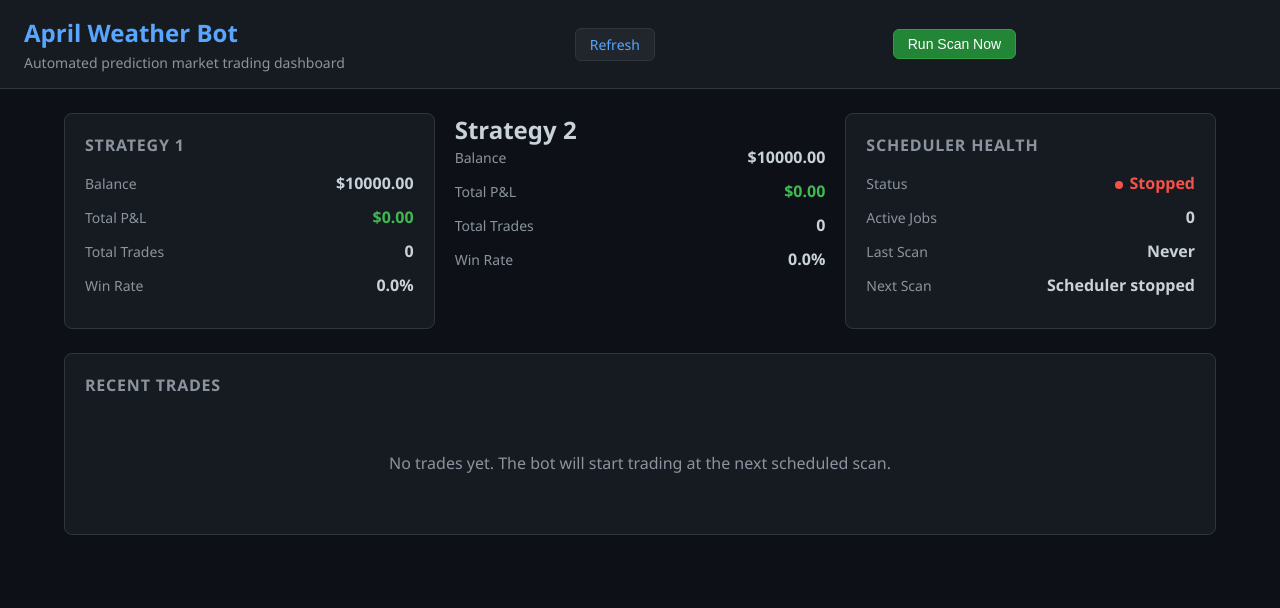
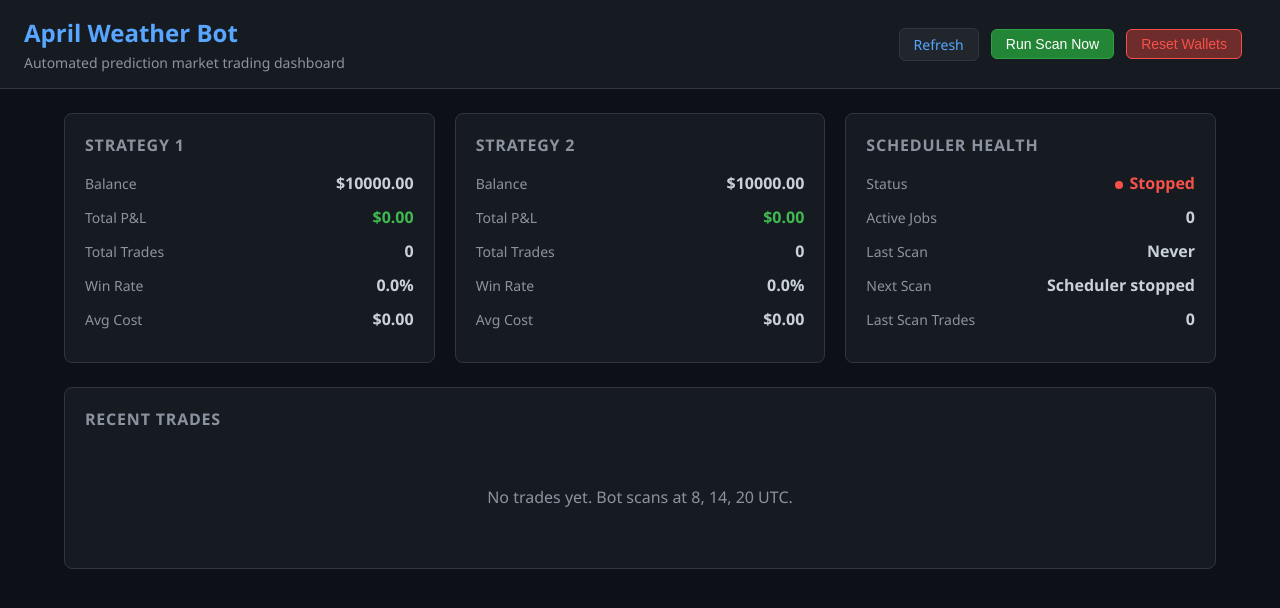
Before and after one commit to LesbianaGrande/april-weather-bot, a FastAPI app: page / in a window 1280 px wide. Shown: the top 608 px of the page. Run offline with FastAPI, Linux system fonts and the light colour scheme; data that the repository does not hold is empty.

Commit message:
Update index.html

```diff
--- a/dashboard/templates/index.html
+++ b/dashboard/templates/index.html
@@ -6,8 +6,8 @@
   <title>April Weather Bot Dashboard</title>
   <style>
     * { margin: 0; padding: 0; box-sizing: border-box; }
-        body { font-family: 'Segoe UI', sans-serif; background: #0d1117; color: #c9d1d9; min-height: 100vh; }
-        .header { background: #161b22; border-bottom: 1px solid #30363d; padding: 16px 24px; display: flex; align-items: center; justify-content: space-between; }
+    body { font-family: Segoe UI, sans-serif; background: #0d1117; color: #c9d1d9; min-height: 100vh; }
+    .header { background: #161b22; border-bottom: 1px solid #30363d; padding: 16px 24px; display: flex; align-items: center; justify-content: space-between; flex-wrap: wrap; gap: 8px; }
     .header h1 { font-size: 1.5rem; color: #58a6ff; }
     .header p { color: #8b949e; font-size: 0.875rem; margin-top: 4px; }
     .container { max-width: 1200px; margin: 0 auto; padding: 24px; }
@@ -18,179 +18,118 @@
     .stat { margin-bottom: 12px; display: flex; justify-content: space-between; align-items: center; }
     .stat-label { color: #8b949e; font-size: 0.875rem; }
     .stat-value { font-size: 1rem; font-weight: 600; }
-        .positive { color: #3fb950; }
-        .negative { color: #f85149; }
-        .neutral { color: #c9d1d9; }
+    .positive { color: #3fb950; } .negative { color: #f85149; } .neutral { color: #c9d1d9; }
     .status-dot { display: inline-block; width: 8px; height: 8px; border-radius: 50%; margin-right: 6px; }
-        .status-dot.running { background: #3fb950; }
-        .status-dot.stopped { background: #f85149; }
+    .status-dot.running { background: #3fb950; } .status-dot.stopped { background: #f85149; }
     table { width: 100%; border-collapse: collapse; }
     th { text-align: left; padding: 8px 12px; font-size: 0.75rem; color: #8b949e; text-transform: uppercase; border-bottom: 1px solid #30363d; }
-        td { padding: 10px 12px; font-size: 0.875rem; border-bottom: 1px solid #21262d; }
+    td { padding: 10px 12px; font-size: 0.875rem; border-bottom: 1px solid #21262d; white-space: nowrap; }
+    td.wrap { white-space: normal; max-width: 300px; overflow: hidden; text-overflow: ellipsis; }
     tr:last-child td { border-bottom: none; }
     .badge { display: inline-block; padding: 2px 8px; border-radius: 12px; font-size: 0.75rem; font-weight: 600; }
-        .badge-green { background: #1a3a24; color: #3fb950; }
-        .badge-red { background: #3d1515; color: #f85149; }
-        .badge-gray { background: #21262d; color: #8b949e; }
+    .badge-green { background: #1a3a24; color: #3fb950; } .badge-red { background: #3d1515; color: #f85149; } .badge-gray { background: #21262d; color: #8b949e; }
     .empty-state { text-align: center; padding: 40px; color: #8b949e; }
-        .refresh-btn { background: #21262d; border: 1px solid #30363d; color: #58a6ff; padding: 6px 14px; border-radius: 6px; cursor: pointer; font-size: 0.875rem; text-decoration: none; }
-        .refresh-btn:hover { background: #30363d; }
-        .scan-btn { background: #238636; border: 1px solid #2ea043; color: #fff; padding: 6px 14px; border-radius: 6px; cursor: pointer; font-size: 0.875rem; margin-left: 8px; }
-        .scan-btn:hover { background: #2ea043; }
-        .scan-btn:disabled { opacity: 0.5; cursor: not-allowed; }
+    .btn { padding: 6px 14px; border-radius: 6px; cursor: pointer; font-size: 0.875rem; border: 1px solid; }
+    .refresh-btn { background: #21262d; border-color: #30363d; color: #58a6ff; text-decoration: none; }
+    .scan-btn { background: #238636; border-color: #2ea043; color: #fff; margin-left: 8px; }
+    .reset-btn { background: #6e2c2c; border-color: #f85149; color: #f85149; margin-left: 8px; }
     #scan-status { font-size: 0.8rem; margin-left: 10px; color: #8b949e; }
   </style>
 </head>
 <body>
   <div class="header">
-    <div>
-        <h1>April Weather Bot</h1>
-        <p>Automated prediction market trading dashboard</p>
-    </div>
-    <a href="/" class="refresh-btn">Refresh</a>
-    <button class="scan-btn" id="scan-btn" onclick="runScan()">Run Scan Now</button>
+    <div><h1>April Weather Bot</h1><p>Automated prediction market trading dashboard</p></div>
+    <div style="display:flex;align-items:center;gap:4px;flex-wrap:wrap;">
+      <a href="/" class="btn refresh-btn">Refresh</a>
+      <button class="btn scan-btn" id="scan-btn" onclick="runScan()">Run Scan Now</button>
+      <button class="btn reset-btn" id="reset-btn" onclick="resetWallets()">Reset Wallets</button>
       <span id="scan-status"></span>
     </div>
+  </div>
   <div class="container">
-    {% if error %}
-    <div class="error-banner">Error loading data: {{ error }}</div>
-    {% endif %}
-
+    {% if error %}<div class="error-banner">Error: {{ error }}</div>{% endif %}
     <div class="grid">
       <div class="card">
         <h2>Strategy 1</h2>
-            <div class="stat">
-                <span class="stat-label">Balance</span>
-                <span class="stat-value neutral">${{ "%.2f" | format(stats1.get('balance', 0)) }}</span>
+        <div class="stat"><span class="stat-label">Balance</span>
+        <span class="stat-value {% if stats1.get('balance', 0) >= 0 %}neutral{% else %}negative{% endif %}">
+        ${{ "%.2f" | format(stats1.get('balance', 0)) }}</span></div>
+        <div class="stat"><span class="stat-label">Total P&amp;L</span>
+        {% set pnl1 = stats1.get('pnl', 0) %}
+        <span class="stat-value {% if pnl1 >= 0 %}positive{% else %}negative{% endif %}">${{ "%.2f" | format(pnl1) }}</span></div>
+        <div class="stat"><span class="stat-label">Total Trades</span><span class="stat-value neutral">{{ stats1.get('total_trades', 0) }}</span></div>
+        <div class="stat"><span class="stat-label">Win Rate</span><span class="stat-value neutral">{{ "%.1f" | format(stats1.get('win_rate', 0)) }}%</span></div>
+        <div class="stat"><span class="stat-label">Avg Cost</span><span class="stat-value neutral">${{ "%.2f" | format(stats1.get('avg_trade_cost', 0)) }}</span></div>
       </div>
-            <div class="stat">
-                <span class="stat-label">Total P&L</span>
-                {% set pnl1 = stats1.get('total_pnl', 0) %}
-                <span class="stat-value {% if pnl1 >= 0 %}positive{% else %}negative{% endif %}">${{ "%.2f" | format(pnl1) }}</span>
+      <div class="card">
+        <h2>Strategy 2</h2>
+        <div class="stat"><span class="stat-label">Balance</span>
+        <span class="stat-value {% if stats2.get('balance', 0) >= 0 %}neutral{% else %}negative{% endif %}">
+        ${{ "%.2f" | format(stats2.get('balance', 0)) }}</span></div>
+        <div class="stat"><span class="stat-label">Total P&amp;L</span>
+        {% set pnl2 = stats2.get('pnl', 0) %}
+        <span class="stat-value {% if pnl2 >= 0 %}positive{% else %}negative{% endif %}">${{ "%.2f" | format(pnl2) }}</span></div>
+        <div class="stat"><span class="stat-label">Total Trades</span><span class="stat-value neutral">{{ stats2.get('total_trades', 0) }}</span></div>
+        <div class="stat"><span class="stat-label">Win Rate</span><span class="stat-value neutral">{{ "%.1f" | format(stats2.get('win_rate', 0)) }}%</span></div>
+        <div class="stat"><span class="stat-label">Avg Cost</span><span class="stat-value neutral">${{ "%.2f" | format(stats2.get('avg_trade_cost', 0)) }}</span></div>
       </div>
-            <div class="stat">
-                <span class="stat-label">Total Trades</span>
-                <span class="stat-value neutral">{{ stats1.get('total_trades', 0) }}</span>
-            </div>
-            <div class="stat">
-                <span class="stat-label">Win Rate</span>
-                <span class="stat-value neutral">{{ "%.1f" | format(stats1.get('win_rate', 0)) }}%</span>
+      <div class="card">
+        <h2>Scheduler Health</h2>
+        <div class="stat"><span class="stat-label">Status</span><span class="stat-value">
+        {% if health.get('scheduler_running') %}<span class="status-dot running"></span><span class="positive">Running</span>
+        {% else %}<span class="status-dot stopped"></span><span class="negative">Stopped</span>{% endif %}
+        </span></div>
+        <div class="stat"><span class="stat-label">Active Jobs</span><span class="stat-value neutral">{{ health.get('jobs_count', 0) }}</span></div>
+        <div class="stat"><span class="stat-label">Last Scan</span><span class="stat-value neutral">{{ health.get('last_scan', 'Never') }}</span></div>
+        <div class="stat"><span class="stat-label">Next Scan</span><span class="stat-value neutral">{{ health.get('next_scan', 'Unknown') }}</span></div>
+        <div class="stat"><span class="stat-label">Last Scan Trades</span><span class="stat-value neutral">{{ health.get('last_scan_trades', 0) }}</span></div>
       </div>
     </div>
-
-        <div clas="card">
-            <h2>Strategy 2</h2>
-            <div class="stat">
-                <span class="stat-label">Balance</span>
-                <span class="stat-value neutral">${{ "%.2f" | format(stats2.get('balance', 0)) }}</span>
-            </div>
-            <div class="stat">
-                <span class="stat-label">Total P&L</span>
-                {% set pnl2 = stats2.get('total_pnl', 0) %}
-                <span class="stat-value {% if pnl2 >= 0 %}positive{% else %}negative{% endif %}">${{ "%.2f" | format(pnl2) }}</span>
-            </div>
-            <div class="stat">
-                <span class="stat-label">Total Trades</span>
-                <span class="stat-value neutral">{{ stats2.get('total_trades', 0) }}</span>
-            </div>
-            <div class="stat">
-                <span class="stat-label">Win Rate</span>
-                <span class="stat-value neutral">{{ "%.1f" | format(stats2.get('win_rate', 0)) }}%</span>
-            </div>
-        </div>
-
-        <div class="card">
-            <h2>Scheduler Health</h2>
-            <div class="stat">
-                <span class="stat-label">Status</span>
-                <span class="stat-value">
-                    {% if health.get('scheduler_running') %}
-                    <span class="status-dot running"></span><span class="positive">Running</span>
-                    {% else %}
-                    <span class="status-dot stopped"></span><span class="negative">Stopped</span>
-                    {% endif %}
-                </span>
-            </div>
-            <div class="stat">
-                <span class="stat-label">Active Jobs</span>
-                <span class="stat-value neutral">{{ health.get('jobs_count', 0) }}</span>
-            </div>
-            <div class="stat">
-                <span class="stat-label">Last Scan</span>
-                <span class="stat-value neutral">{{ health.get('last_scan', 'Never') }}</span>
-            </div>
-            <div class="stat">
-                <span class="stat-label">Next Scan</span>
-                <span class="stat-value neutral">{{ health.get('next_scan', 'Unknown') }}</span>
-            </div>
-        </div>
-    </div>
-
     <div class="card">
       <h2>Recent Trades</h2>
       {% if recent_trades %}
-        <table>
-            <thead>
-                <tr>
-                    <th>Time</th>
-                    <th>Strategy</th>
-                    <th>Market</th>
-                    <th>Side</th>
-                    <th>Amount</th>
-                    <th>Result</th>
-                </tr>
-            </thead>
-            <tbody>
+      <table><thead><tr>
+        <th>Time (UTC)</th><th>Strategy</th><th>Market</th><th>Side</th><th>Shares</th><th>Price</th><th>Cost</th><th>Result</th>
+      </tr></thead><tbody>
       {% for trade in recent_trades %}
       <tr>
-                    <td>{{ trade.get('created_at', '') }}</td>
+        <td>{{ trade.get('date', '')[:16] if trade.get('date') else '' }}</td>
         <td>{{ trade.get('strategy', '') }}</td>
-                    <td>{{ trade.get('market', '') }}</td>
-                    <td>
-                        {% if trade.get('side') == 'YES' %}
-                        <span class="badge badge-green">YES</span>
-                        {% else %}
-                        <span class="badge badge-red">NO</span>
-                        {% endif %}
-                    </td>
-                    <td>${{ "%.2f" | format(trade.get('amount', 0)) }}</td>
-                    <td>
-                        {% if trade.get('pnl') is not none %}
-                        {% set tpnl = trade.get('pnl', 0) %}
-                        <span class="{% if tpnl >= 0 %}positive{% else %}negative{% endif %}">${{ "%.2f" | format(tpnl) }}</span>
-                        {% else %}
-                        <span class="badge badge-gray">Open</span>
-                        {% endif %}
-                    </td>
+        <td class="wrap">{{ trade.get('city', '') }}: {{ trade.get('question', '') }}</td>
+        <td>{% if trade.get('position', 'NO') == 'YES' %}<span class="badge badge-green">YES</span>{% else %}<span class="badge badge-red">NO</span>{% endif %}</td>
+        <td>{{ trade.get('shares', 0) }}</td>
+        <td>${{ "%.4f" | format(trade.get('fill_price', 0)) }}</td>
+        <td>${{ "%.2f" | format(trade.get('cost', 0)) }}</td>
+        <td>{% if trade.get('pnl') is not none %}{% set tp = trade.get('pnl', 0) %}<span class="{% if tp >= 0 %}positive{% else %}negative{% endif %}">${{ "%.2f" | format(tp) }}</span>{% else %}<span class="badge badge-gray">Open</span>{% endif %}</td>
       </tr>
       {% endfor %}
-            </tbody>
-        </table>
-        {% else %}
-        <div class="empty-state">
-            <p>No trades yet. The bot will start trading at the next scheduled scan.</p>
-        </div>
-        {% endif %}
+      </tbody></table>
+      {% else %}<div class="empty-state"><p>No trades yet. Bot scans at 8, 14, 20 UTC.</p></div>{% endif %}
     </div>
   </div>
   <script>
     async function runScan() {
-  const btn = document.getElementById('scan-btn');
-  const status = document.getElementById('scan-status');
+      const btn = document.getElementById("scan-btn"), status = document.getElementById("scan-status");
+      btn.disabled = true; btn.textContent = "Scanning..."; status.textContent = "";
+      try {
+        const resp = await fetch("/scan", { method: "POST" });
+        const data = await resp.json();
+        status.textContent = data.message || "Scan started!";
+        setTimeout(() => { status.textContent = ""; }, 8000);
+      } catch (e) { status.textContent = "Error: " + e.message; }
+      finally { btn.disabled = false; btn.textContent = "Run Scan Now"; }
+    }
+    async function resetWallets() {
+      if (!confirm("Reset both wallets to $10,000? This cannot be undone.")) return;
+      const btn = document.getElementById("reset-btn"), status = document.getElementById("scan-status");
       btn.disabled = true;
-  btn.textContent = 'Scanning...';
-  status.textContent = '';
       try {
-    const resp = await fetch('/scan', { method: 'POST' });
+        const resp = await fetch("/reset-wallets", { method: "POST" });
         const data = await resp.json();
-    status.textContent = data.message || 'Done!';
-    setTimeout(() => { status.textContent = ''; }, 5000);
-  } catch (e) {
-    status.textContent = 'Error: ' + e.message;
-  } finally {
-    btn.disabled = false;
-    btn.textContent = 'Run Scan Now';
-  }
+        status.textContent = data.message || "Done!";
+        setTimeout(() => { window.location.reload(); }, 2000);
+      } catch (e) { status.textContent = "Error: " + e.message; }
+      finally { btn.disabled = false; }
     }
   </script>
 </body>
```
Lines whose indentation alone changed are shown as unchanged.
